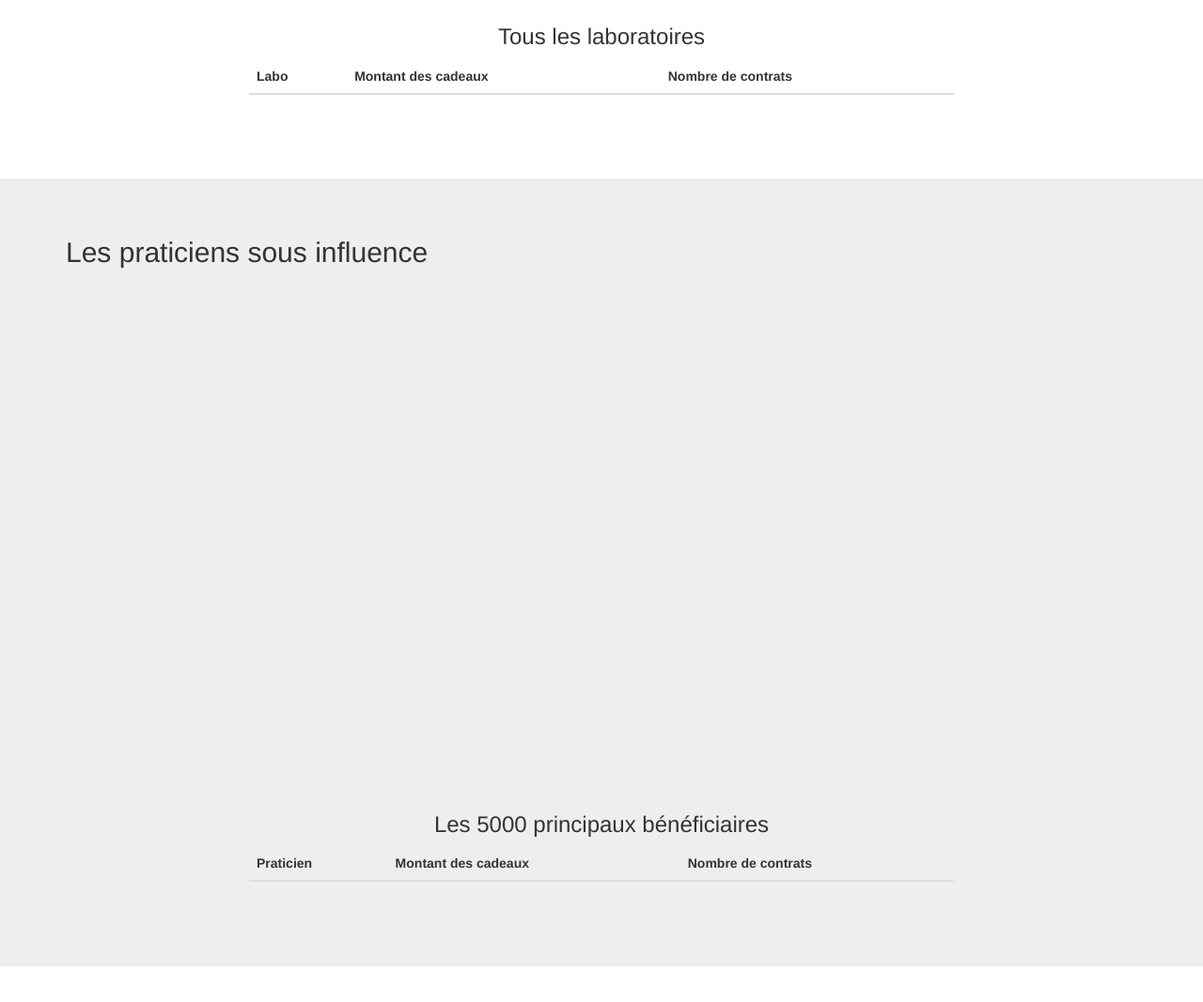
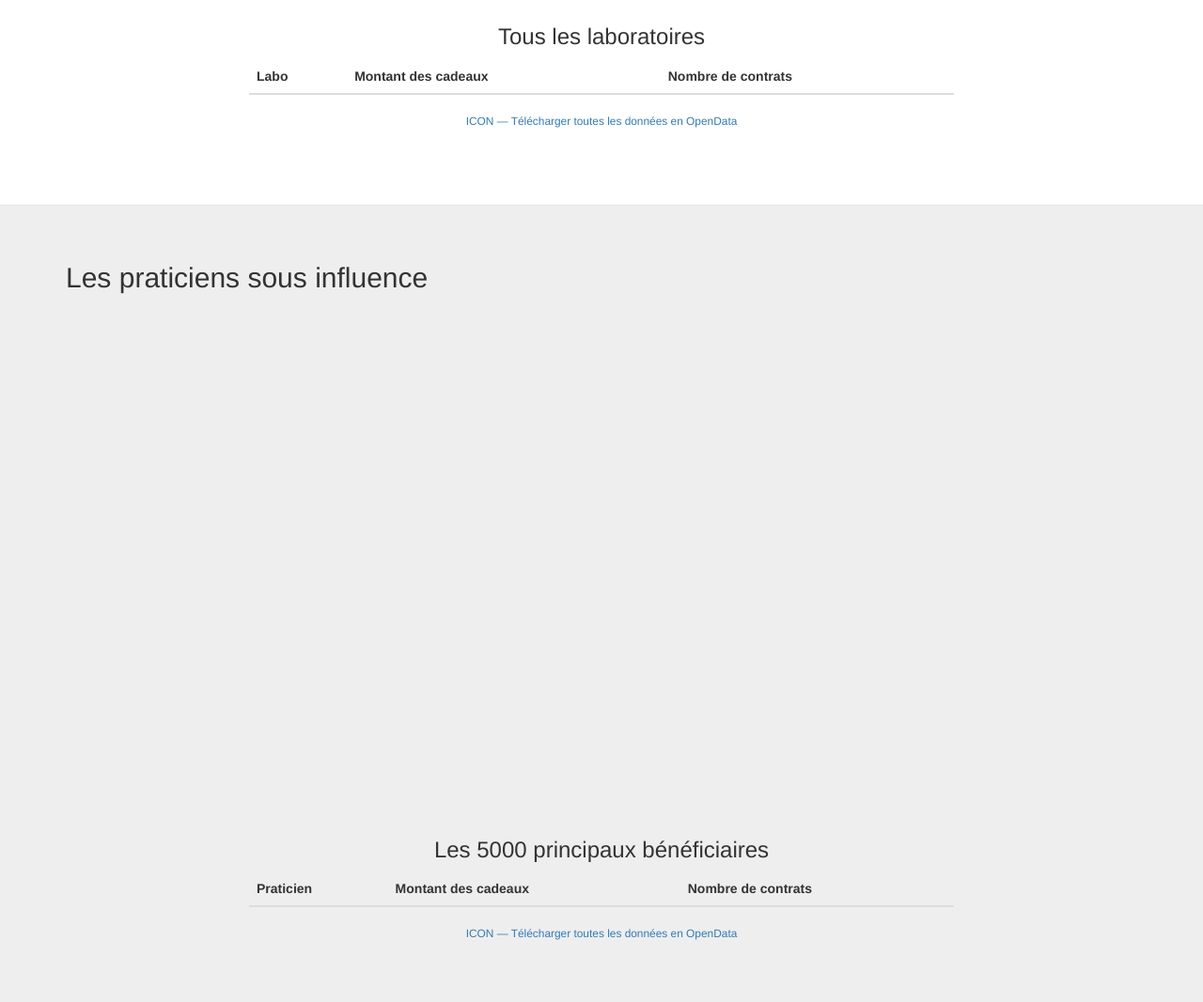
Before and after one commit to regardscitoyens/sunshine-data, a plain HTML site: page app/index.html in a window 1280 px wide. Shown: the part 1400-2467 px from the top of the page at 94% size. Before the commit the page ends 2429 px from the top, so only its background shows below. Drawn offline with Linux system fonts and the light colour scheme; no server answers.

Commit message:
prepare download links

```diff
--- a/app/css/sunshine.css
+++ b/app/css/sunshine.css
@@ -8,6 +8,11 @@ body {
 h3 {
   margin-top: 0;
   text-align: center;
+}
+
+.download {
+  text-align: center;
+  font-size: 0.85em
 }
 
 .intro-header {
--- a/app/index.html
+++ b/app/index.html
@@ -131,6 +131,7 @@
                     </tr>
                     </thead>
                 </table>
+                <p class="download"><a href="data/labos.departements.csv">ICON &mdash; Télécharger toutes les données en OpenData</a></p>
             </div>
         </div>
     </div>
@@ -165,6 +166,7 @@
                     </tr>
                     </thead>
                 </table>
+                <p class="download"><a href="data/beneficiaires.csv">ICON &mdash; Télécharger toutes les données en OpenData</a></p>
             </div>
         </div>
     </div>
```
